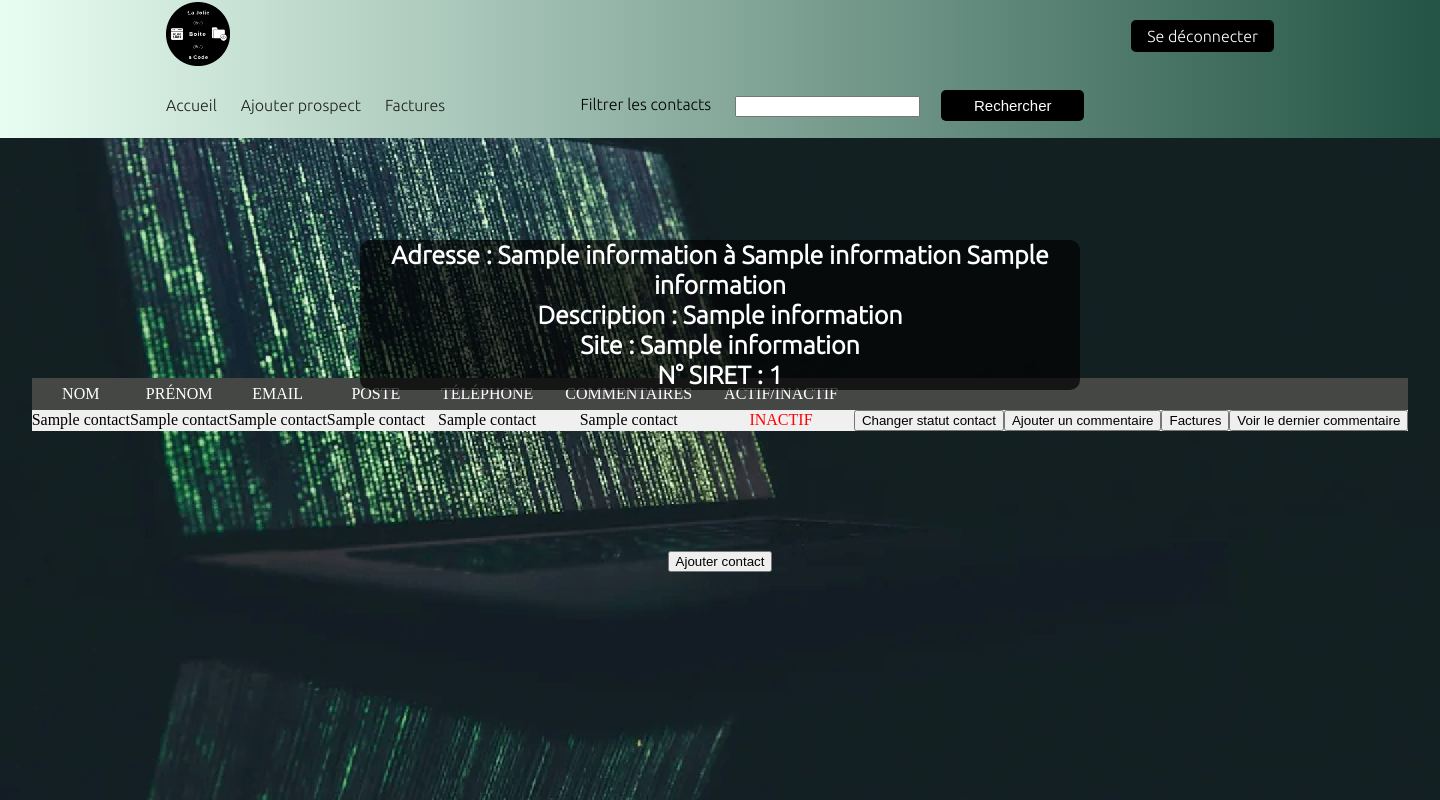
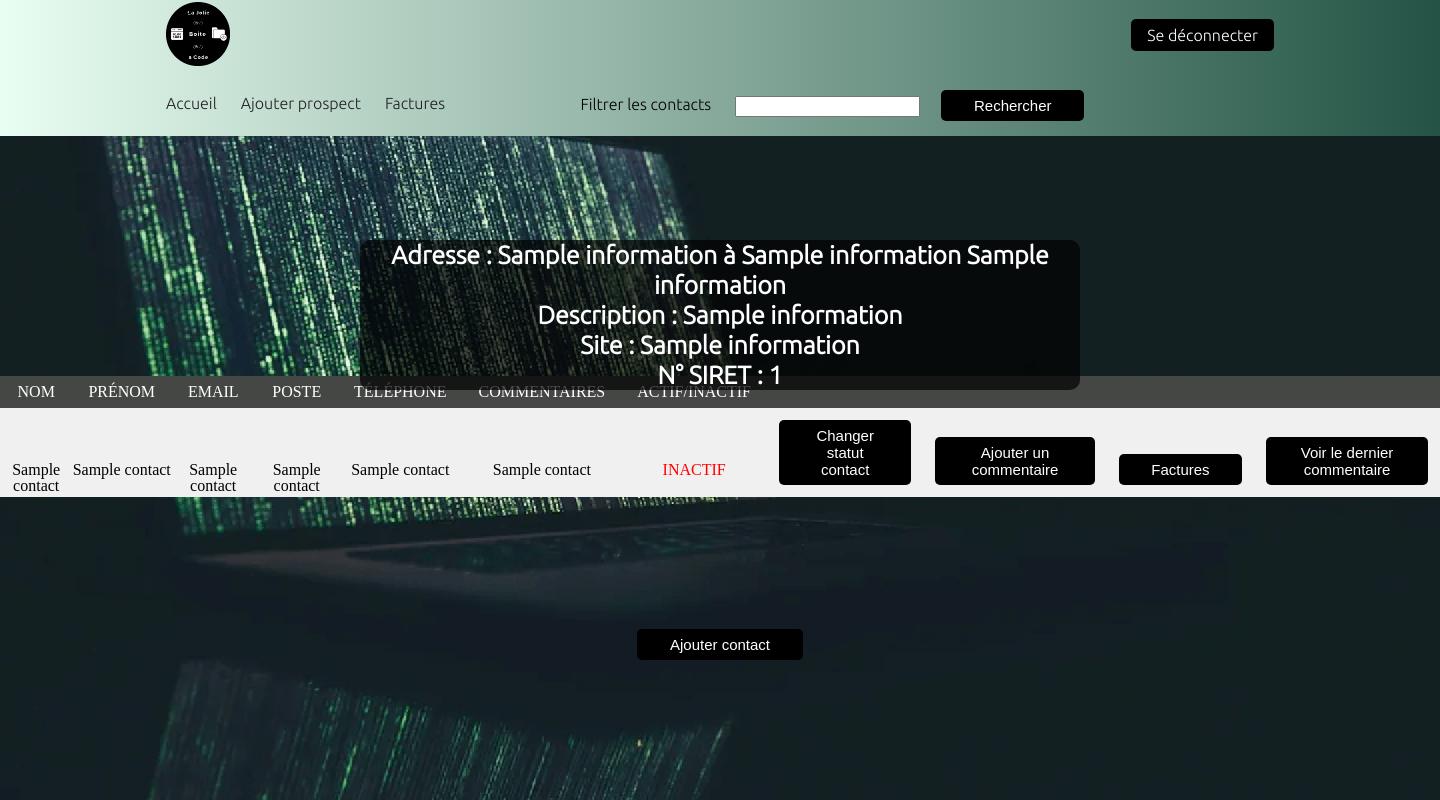
Before and after one commit to Jeannegbl/LaJolieBoiteACode, a Flask app: template templates/prospect.html in a window 1440 px wide. Run offline with Flask 2, Linux system fonts and the light colour scheme; the template is opened without the code that fills it: values that come from a table or form of the project are taken from there, most other values are stand-ins (such as "Sample title", 1, 10 or a date in 2020); some libraries are stand-ins or nearby versions.

Commit message:
évolution

```diff
--- a/factures.py
+++ b/factures.py
@@ -1,7 +1,7 @@
 from docxtpl import DocxTemplate
 from models import *
 from docx2pdf import convert
-import pythoncom
+#import pythoncom
 import os
 from os.path import join, dirname
 from dotenv import load_dotenv
--- a/main.py
+++ b/main.py
@@ -8,7 +8,7 @@ from wtforms import StringField, SubmitField, BooleanField, IntegerField, \
 from wtforms.validators import DataRequired
 from flask import Flask, render_template, redirect, request, session, g
 from datetime import datetime, timedelta
-from factures import *
+#from factures import *
 import os
 
 app = Flask(__name__)
--- a/static/accueil.css
+++ b/static/accueil.css
@@ -337,3 +337,29 @@ a.url {
 .margin {
   margin: 10vh;
 }
+
+.bouton {
+  cursor: pointer;
+  border-radius: 5px;
+  color: #FFFFFF;
+  background-color: black;
+  border: 0;
+  padding-left: 32.5px;
+  padding-right: 32.5px;
+  padding-bottom: 7px;
+  padding-top: 7px;
+  font-size: 15px;
+}
+
+.padding {
+    padding: 1.5vh
+}
+
+.conteneur {
+  background-color: #FFFFFF;
+  width: 48.5vh;
+  height: 52.5vh;
+  margin: 7em auto;
+  border-radius: 1.5em;
+  box-shadow: 0px 11px 35px 2px rgba(0, 0, 0, 0.14);
+}
--- a/static/connexion.css
+++ b/static/connexion.css
@@ -7,7 +7,7 @@ body {
 
 .conteneur {
     background-color: #FFFFFF;
-    width: 42.5vh;
+    width: 48.5vh;
     height: 52.5vh;
     margin: 7em auto;
     border-radius: 1.5em;
--- a/templates/accueil.html
+++ b/templates/accueil.html
@@ -4,17 +4,17 @@
         <section>
             <table class="table">
                 <tr>
-                    <th>NOM</th>
-                    <th>NOMBRE FACTURE</th>
+                    <th class="espace">NOM</th>
+                    <th class="espace">NOMBRE FACTURE</th>
                     <th></th>
                 </tr>
                 {% for prospect in prospects %}
                 <tr>
                     <td>{{prospect.0}}</td>
                     <td>{{prospect.1}}</td>
-                    <td><input type="button" value="Voir les contacts" onclick="window.location.href='/menu-entreprises/{{prospect.0}}/actif/filtre-off';"></td>
+                    <td class="padding"><input class="bouton" type="button" value="Voir les contacts" onclick="window.location.href='/menu-entreprises/{{prospect.0}}/actif/filtre-off';"></td>
                     {% if prospect.1 == 0 %}
-                    <td><input type="button" value="Effacer" onclick="window.location.href='/effacer-prospect/{{prospect.0}}';"></td>
+                    <td class="padding"><input class="bouton" type="button" value="Effacer" onclick="window.location.href='/effacer-prospect/{{prospect.0}}';"></td>
                     {% endif %}
                 </tr>
                 {% endfor %}
--- a/templates/base.html
+++ b/templates/base.html
@@ -24,7 +24,7 @@
         <div class="site-header__top">
           <div class="wrapper site-header__wrapper">
             <div class="site-header__middle">
-              <a href="#" class="brand"><img class="logo" src="/static/images/logo.png"></a>
+              <img class="logo" src="/static/images/logo.png">
             </div>
             <div class="site-header__end top">
               <a href="/deconnexion" class="button">Se déconnecter</a>
--- a/templates/prospect.html
+++ b/templates/prospect.html
@@ -1,7 +1,7 @@
 {% extends 'accueil.html' %}
 {% import "bootstrap/wtf.html" as wtf %}
 {% block content %}
-<div class="conteneur">
+<div>
     <section>
             <div class="container-filtre">
                 <form class="form form-horizontal" method="post" role="form">
@@ -37,11 +37,11 @@
                 {% else %}
                     <td class="inactif">INACTIF</td>
                 {% endif %}
-                <td><a href="/changer-statut/{{nom_prospect}}/{{contact.0}}"><button  class="boutton">Changer statut contact</button></a></td>
-                <td><a href="/ajouter-commentaire/{{nom_prospect}}/{{contact.0}}"><button  class="boutton">Ajouter un commentaire</button></a></td>
-                <td><a href="/apercu_factures/{{nom_prospect}}/{{contact.0}}"><button  class="boutton">Factures</button></a></td>
+                <td class="padding"><a href="/changer-statut/{{nom_prospect}}/{{contact.0}}"><button  class="bouton">Changer statut contact</button></a></td>
+                <td class="padding"><a href="/ajouter-commentaire/{{nom_prospect}}/{{contact.0}}"><button  class="bouton">Ajouter un commentaire</button></a></td>
+                <td class="padding"><a href="/apercu_factures/{{nom_prospect}}/{{contact.0}}"><button  class="bouton">Factures</button></a></td>
                 {% if contact.8 != 0 %}
-                <td><a href="/contact/{{nom_prospect}}/{{contact.0}}"><button  class="boutton">Voir le dernier commentaire</button></a></td>
+                <td class="padding"><a href="/contact/{{nom_prospect}}/{{contact.0}}"><button  class="bouton">Voir le dernier commentaire</button></a></td>
                 {% else %}
                 <td></td>
                 {% endif %}
@@ -55,12 +55,12 @@
                 </br>N° SIRET : {{information.0}}
             </p>
             {% endfor %}
-        <div class="centrer-espacer">
-            <input  class="margin" type="button" value="Ajouter contact" onclick="window.location.href='/ajouter-contact/{{nom_prospect}}';">
+        <div class="centrer-espacer padding">
+            <input  class="margin bouton" type="button" value="Ajouter contact" onclick="window.location.href='/ajouter-contact/{{nom_prospect}}';">
             {% if activiter == 1 %}
-            <input class="margin" type="button" value="Voir les comptes inactifs" onclick="window.location.href='/menu-entreprises/{{nom_prospect}}/inactif/filtre-off';">
+            <input class="margin bouton" type="button" value="Voir les comptes inactifs" onclick="window.location.href='/menu-entreprises/{{nom_prospect}}/inactif/filtre-off';">
             {% elif activiter==0 %}
-            <input class="margin" type="button" value="Voir les comptes actifs" onclick="window.location.href='/menu-entreprises/{{nom_prospect}}/actif/filtre-off';">
+            <input class="margin bouton" type="button" value="Voir les comptes actifs" onclick="window.location.href='/menu-entreprises/{{nom_prospect}}/actif/filtre-off';">
             {% endif %}
         </div>
     </section>
```
